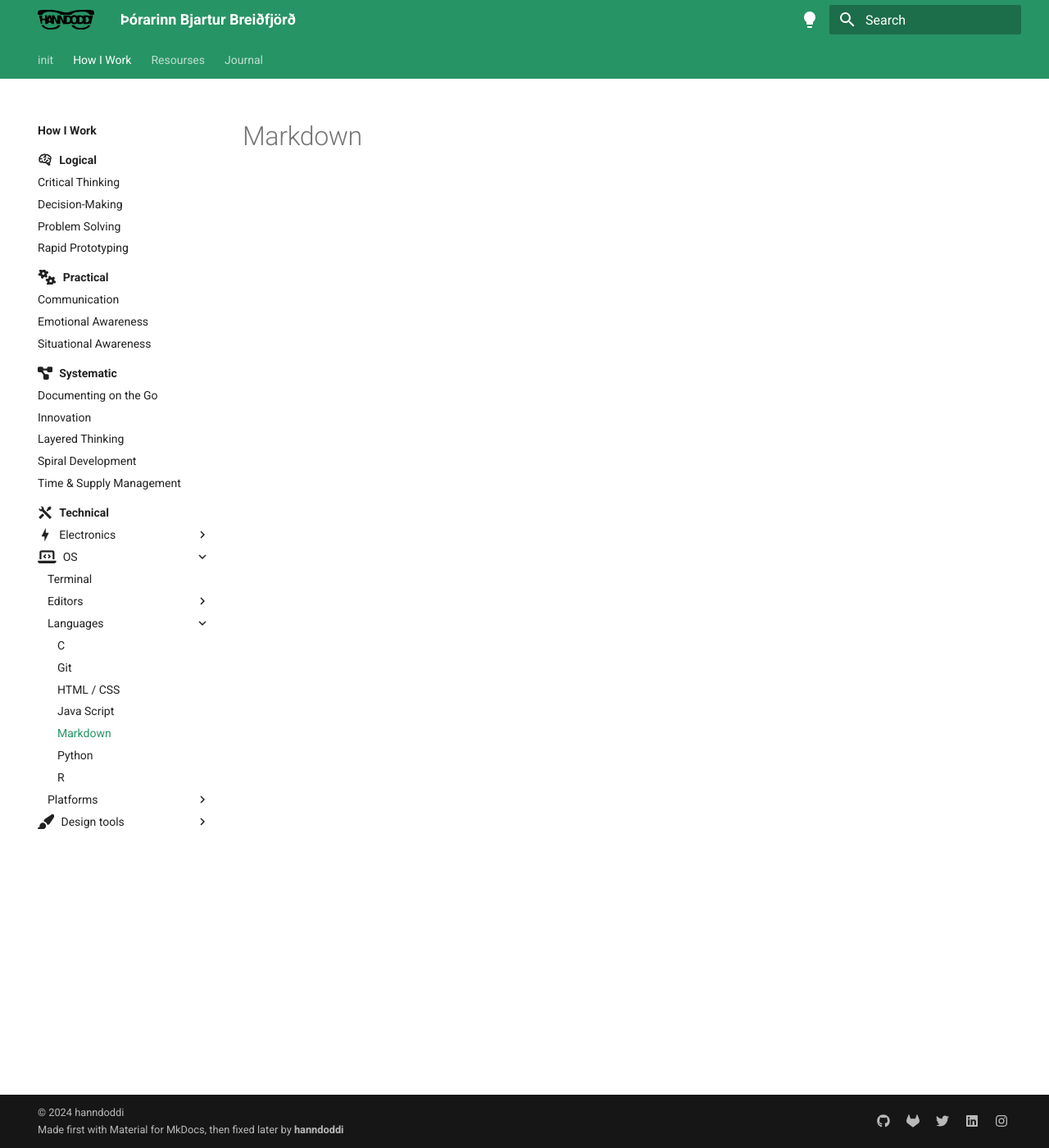
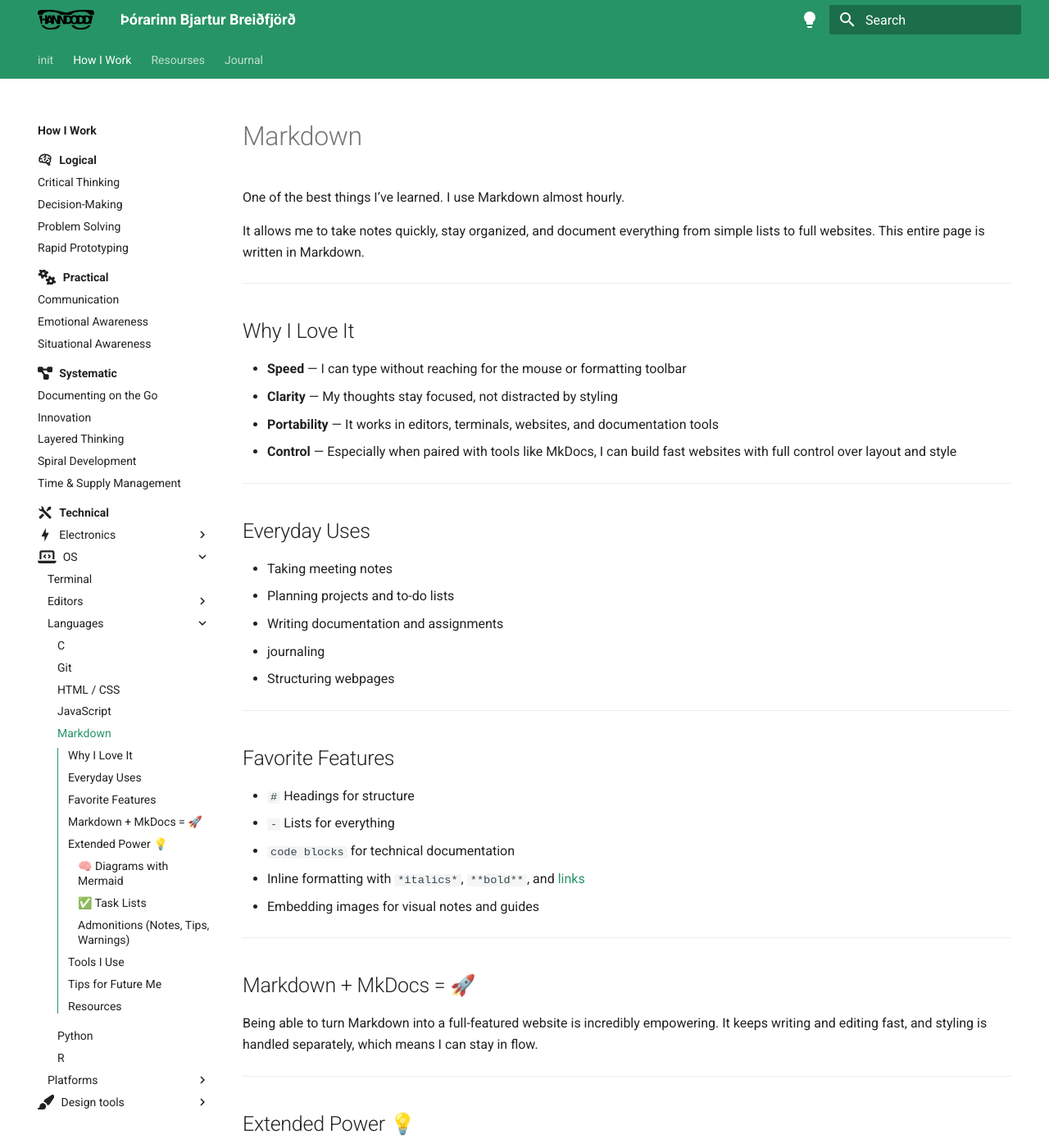
Before and after one commit to hanndoddi/hanndoddi_site, an MkDocs documentation site: the page built from docs/How-I-Work/technical/OS/languages/markdown.md, in a window 1280 px wide and 1400 px high. Shown: the whole window at 82% size. Built offline with MkDocs 1.6.1 and Material for MkDocs 9.7.7, drawn with Linux system fonts in a browser that asks for light colours; some web fonts are replaced; some of the changed text lies outside the part shown.

Commit message:
git markdown and javascript pages

````diff
--- a/docs/How-I-Work/technical/OS/languages/markdown.md
+++ b/docs/How-I-Work/technical/OS/languages/markdown.md
@@ -1 +1,114 @@
 # Markdown
+
+One of the best things I’ve learned. I use Markdown almost hourly.
+
+It allows me to take notes quickly, stay organized, and document everything from simple lists to full websites. This entire page is written in Markdown.
+
+---
+
+## Why I Love It
+
+- **Speed** — I can type without reaching for the mouse or formatting toolbar
+- **Clarity** — My thoughts stay focused, not distracted by styling
+- **Portability** — It works in editors, terminals, websites, and documentation tools
+- **Control** — Especially when paired with tools like MkDocs, I can build fast websites with full control over layout and style
+
+---
+
+## Everyday Uses
+
+- Taking meeting notes
+- Planning projects and to-do lists
+- Writing documentation and assignments
+- journaling
+- Structuring webpages
+
+---
+
+## Favorite Features
+
+- `#` Headings for structure
+- `-` Lists for everything
+- ``` code blocks ``` for technical documentation
+- Inline formatting with `*italics*`, `**bold**`, and [links](https://example.com)
+- Embedding images for visual notes and guides
+
+---
+
+## Markdown + MkDocs = 🚀
+
+Being able to turn Markdown into a full-featured website is incredibly empowering. It keeps writing and editing fast, and styling is handled separately, which means I can stay in flow.
+
+---
+
+## Extended Power 💡
+
+I also use Markdown beyond the basics — thanks to MkDocs Material and its extensions:
+
+### 🧠 Diagrams with Mermaid
+
+Useful for planning systems and flows:
+
+```markdown
+```mermaid
+graph TD;
+  A[Start] --> B{Decision};
+  B -- Yes --> C[Continue];
+  B -- No --> D[Stop];
+```
+
+```
+### 📐 Math formulas with KaTeX
+
+Write equations in LaTeX-style syntax:
+
+```markdown
+$$ E = mc^2 $$
+```
+
+### ✅ Task Lists
+
+```markdown
+- [x] Write draft
+- [ ] Revise section
+- [ ] Publish
+```
+
+### Admonitions (Notes, Tips, Warnings)
+
+For adding visual callouts using:
+
+```markdown
+!!! note
+    This is a note.
+
+!!! warning
+    This is a warning.
+```
+
+---
+
+## Tools I Use
+
+- **VS Code** and **Neovim** — for writing Markdown
+- **Glow** — for previewing in the terminal
+- **Markdown PDF extension** — for exporting styled PDFs
+- **MkDocs Material** — for building this site
+- **typora**
+
+---
+
+## Tips for Future Me
+
+- Explore Markdown extensions like footnotes, callouts, and collapsibles
+- Try out static site generators beyond MkDocs (like Astro, Eleventy, etc.)
+- Keep it simple — Markdown is best when it stays minimal
+
+---
+
+## Resources
+
+- [Markdown Guide](https://www.markdownguide.org/)
+- [MkDocs Material](https://squidfunk.github.io/mkdocs-material/)
+- [Mermaid Docs](https://mermaid.js.org/)
+- [KaTeX Docs](https://katex.org/)
````
Also changed, not shown: docs/How-I-Work/technical/OS/languages/git.md (+34 -0 lines), docs/How-I-Work/technical/OS/languages/javascript.md (+38 -1 lines).
